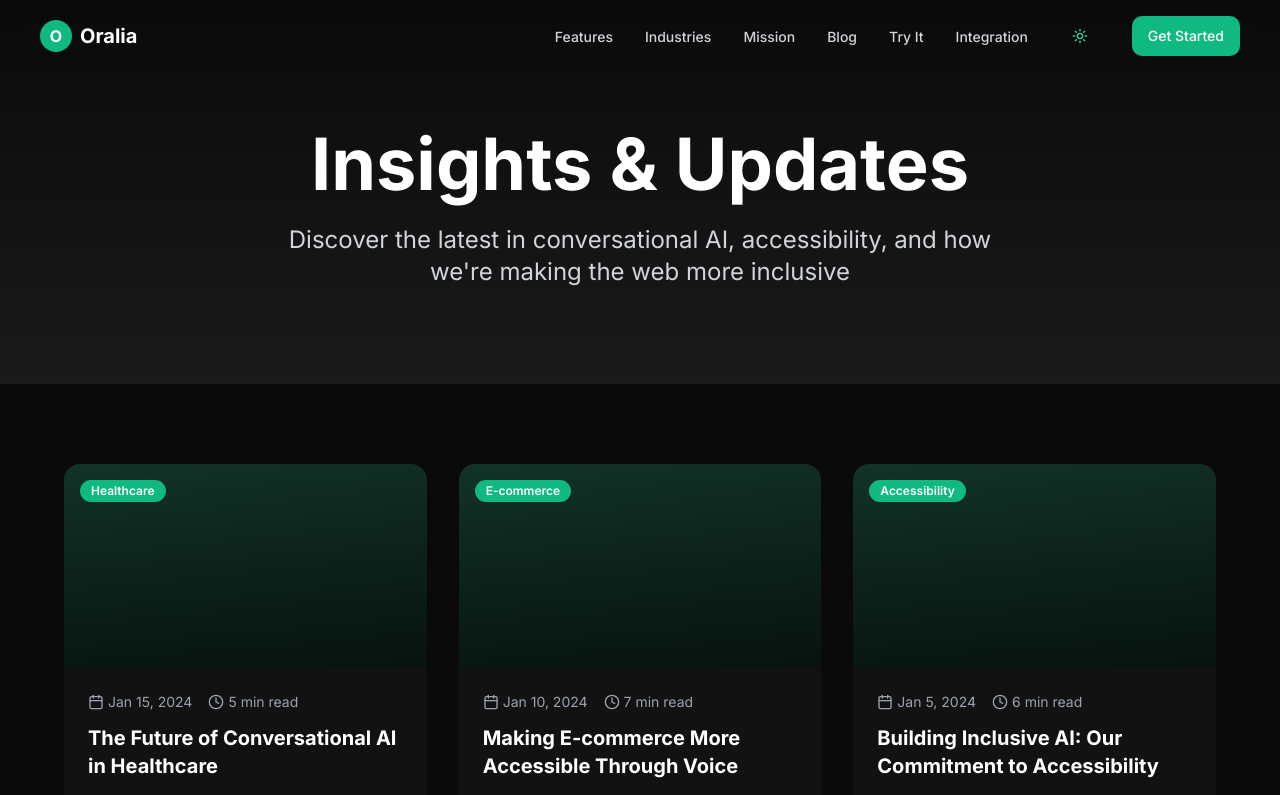
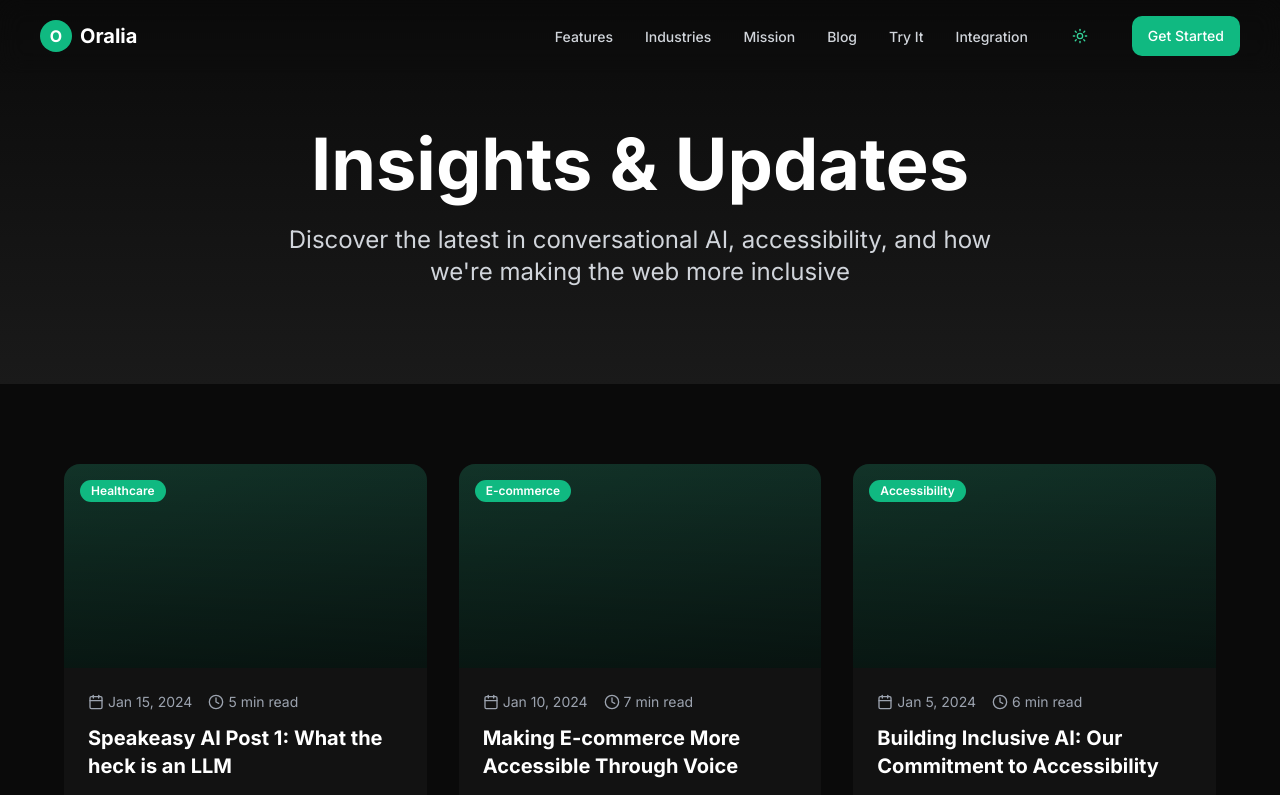
Before and after one commit to SantoshNaranap/oralia-voice-whisper, a React (Vite) app: page /blog in a window 1280 px wide. Shown: the top 795 px of the page. Built offline with nearby package versions, Linux system fonts and the light colour scheme.

Commit message:
Change blog post title
Updated the title of the first blog post to "Speakeasy AI Post 1: What the heck is an LLM".

```diff
--- a/src/pages/Blog.tsx
+++ b/src/pages/Blog.tsx
@@ -8,7 +8,7 @@ import { Calendar, Clock, ArrowRight } from "lucide-react";
 const blogPosts = [
   {
     id: 1,
-    title: "The Future of Conversational AI in Healthcare",
+    title: "Speakeasy AI Post 1: What the heck is an LLM",
     excerpt: "A Large Language Model (LLM) is an artificial intelligence system trained on vast amounts of text data to understand and generate human-like language, enabling natural conversations and complex reasoning tasks.",
     date: "2024-01-15",
     readTime: "5 min read",
```
